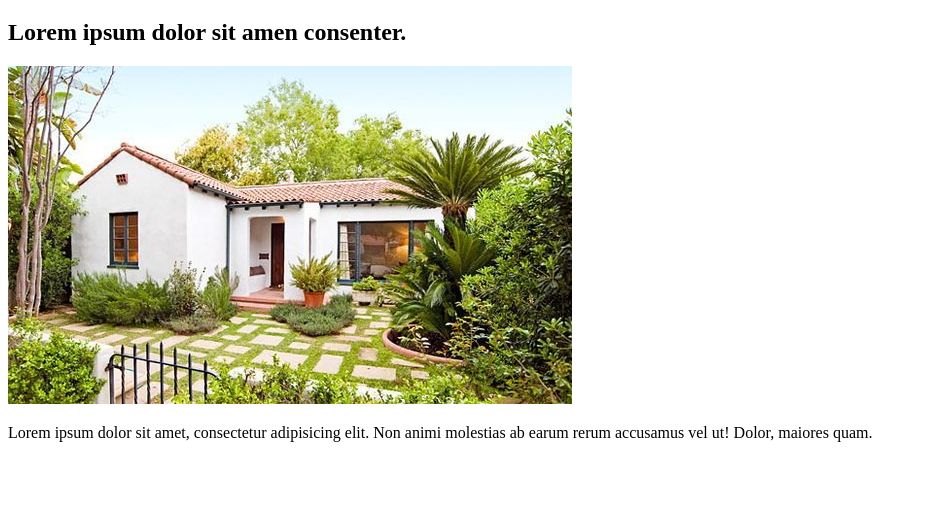
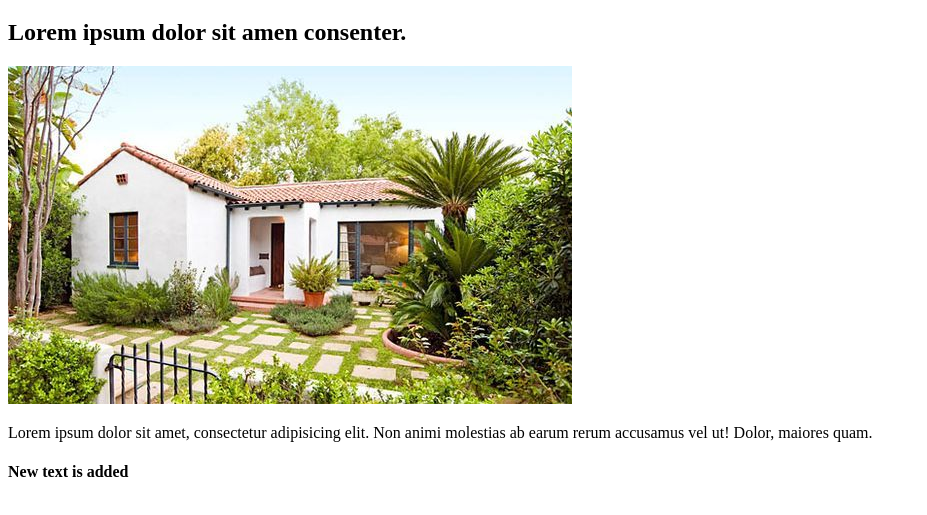
Before and after one commit to fiveamcoder/my-first-repo, a plain HTML site: page index.html in a window 1280 px wide. Shown: the part 61-576 px from the top of the page, without its empty margins (0-927 px from the left). Drawn offline with Linux system fonts and the light colour scheme.

Commit message:
update index file
h4 add

```diff
--- a/index.html
+++ b/index.html
@@ -11,5 +11,6 @@
     <h2>Lorem ipsum dolor sit amen consenter.</h2>
     <img src="village.jpg" alt="">
     <p>Lorem ipsum dolor sit amet, consectetur adipisicing elit. Non animi molestias ab earum rerum accusamus vel ut! Dolor, maiores quam.</p>
+    <h4>New text is added</h4>
 </body>
 </html>
```
